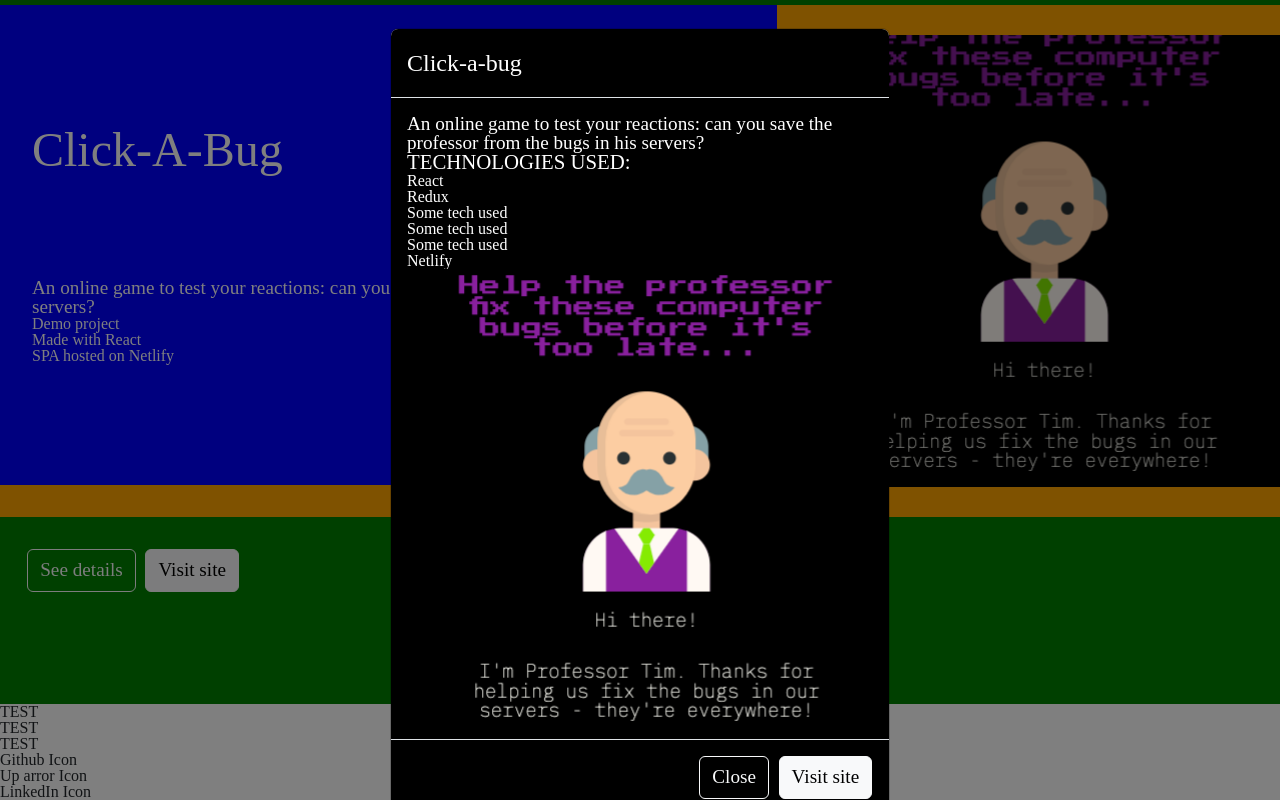
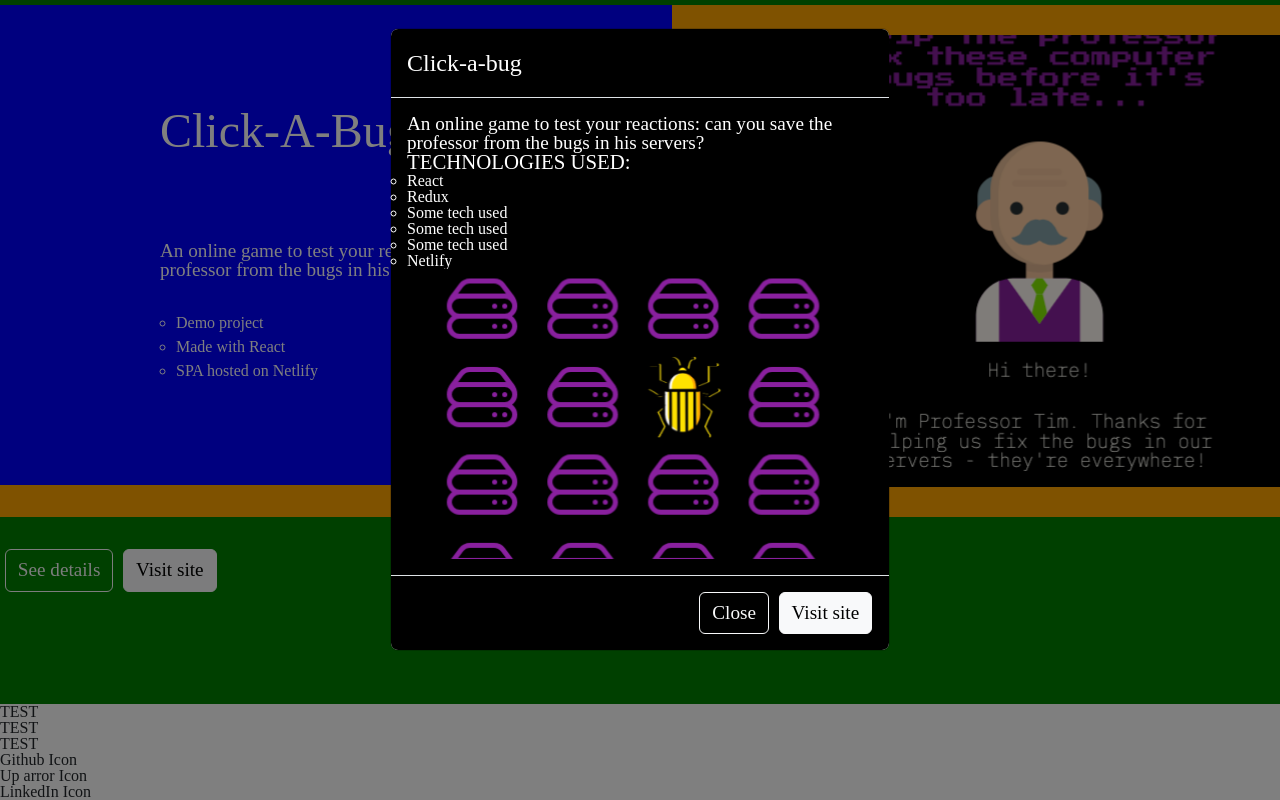
Before and after one commit to T-J-D-Cavey/my-portfolio-site, a React (Vite) app: page / in a window 1280 px wide. Both pictures are taken after a click on the button "See details". Shown: the part 279-1079 px from the top of the page. Built offline with nearby package versions, Linux system fonts and the light colour scheme.

Commit message:
make new branch for modal changes

```diff
--- a/src/App.css
+++ b/src/App.css
@@ -90,8 +90,8 @@ p {
   font-size: 1.2rem;
 }
 
-li {
-
+ul {
+  list-style: circle
 }
 /* --------> Project section styles: */
 
@@ -120,6 +120,10 @@ li {
   margin-bottom: 1rem;
 }
 
+.projectsTextContainer p {
+  max-width: 30rem;
+}
+
 .projectPicMainContainer {
   overflow: hidden;
   background-color: purple;
@@ -129,6 +133,22 @@ li {
   animation: moveAnimation 10s linear infinite;
   transform-origin: center;
   width: 8rem;
+}
+
+.projectsTextContainer ul {
+  margin: 2rem 0 0 1rem;
+}
+
+.projectsTextContainer li {
+  line-height: 1.5rem;
+}
+
+/* --------> Project modal styles: */
+
+.modalPicContainer {
+  overflow: hidden;
+  display: flex;
+  justify-content: center;
 }
 
 @keyframes moveAnimation {
@@ -194,7 +214,10 @@ li {
   }
 
   .projectsTextContainer {
+    padding-left: 10rem;
+  }
 
-
+  .seeDetails {
+    margin-left: 9.7rem;
   }
 }
--- a/src/components/projects/ClickABug.jsx
+++ b/src/components/projects/ClickABug.jsx
@@ -3,6 +3,7 @@ import Button from 'react-bootstrap/Button';
 import Modal from 'react-bootstrap/Modal';
 
 import professor from '../../assets/click-a-bug1.png';
+import game from '../../assets/click-a-bug2.png';
 
 export function ClickABug({mode, modeStyles}) {
 
@@ -35,7 +36,7 @@ export function ClickABug({mode, modeStyles}) {
                 <img className='projectPicMain' src={professor} alt='click a bug screenshot' />
               </div>
             </div>
-            <Button variant={secondaryButton} onClick={handleShow} className='projectButton seeDetails'>
+            <Button variant={secondaryButton} onClick={handleShow} className='projectButton'>
               See details
             </Button>
             <Button variant={ctaButton} onClick={handleClose} className='projectButton'>
@@ -59,8 +60,8 @@ export function ClickABug({mode, modeStyles}) {
                   <li>Some tech used</li>
                   <li>Netlify</li>
               </ul>
-              <div className='projectPicMainContainer flexBoxCenter'>
-                <img className='projectPicMain' src={professor} alt='click a bug screenshot' />
+              <div className='modalPicContainer flexBoxCenter'>
+                <img className='projectPicMain' src={game} alt='click a bug screenshot' />
               </div>
             </Modal.Body>
             <Modal.Footer style={{backgroundColor: backgroundColor, color: color}}>
```
